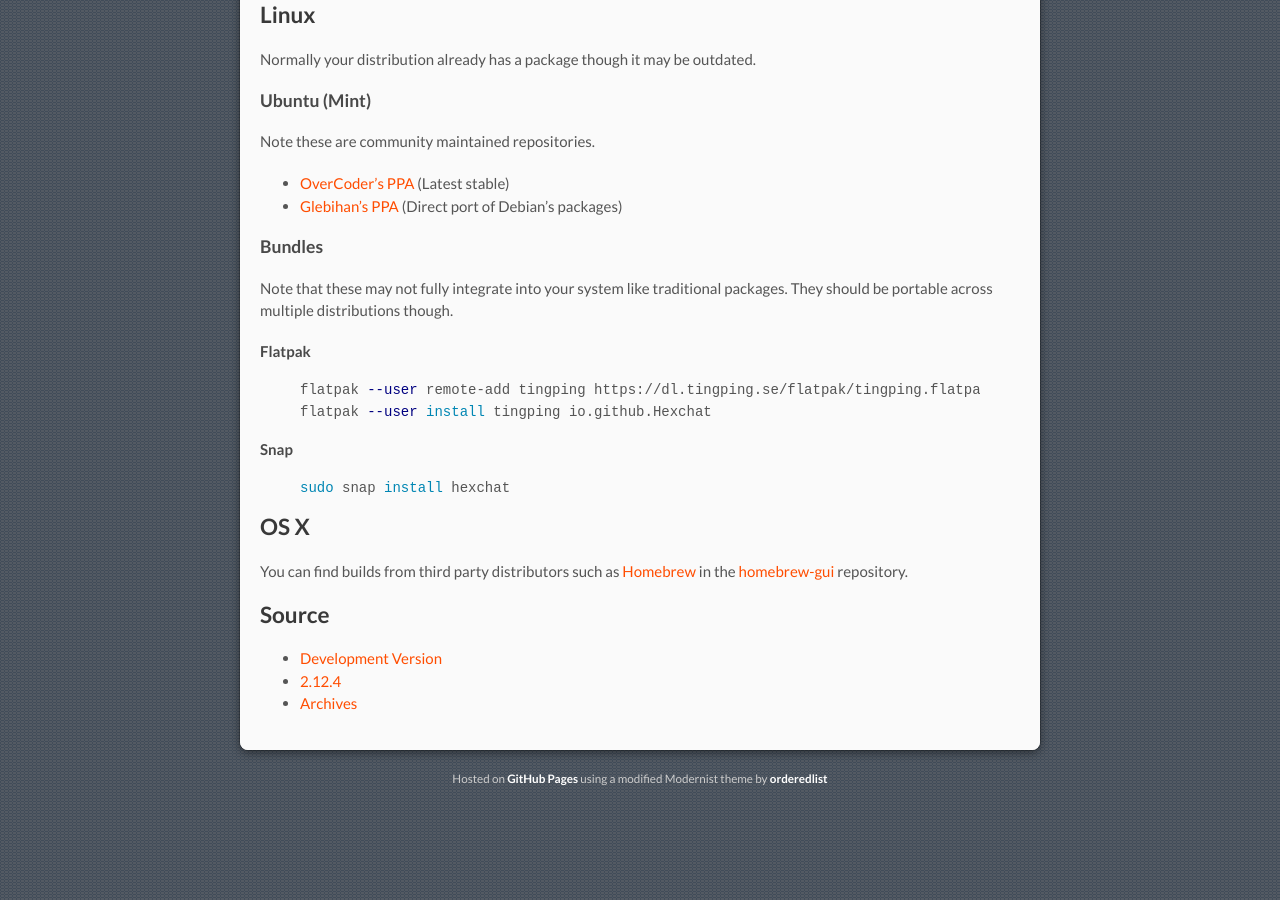
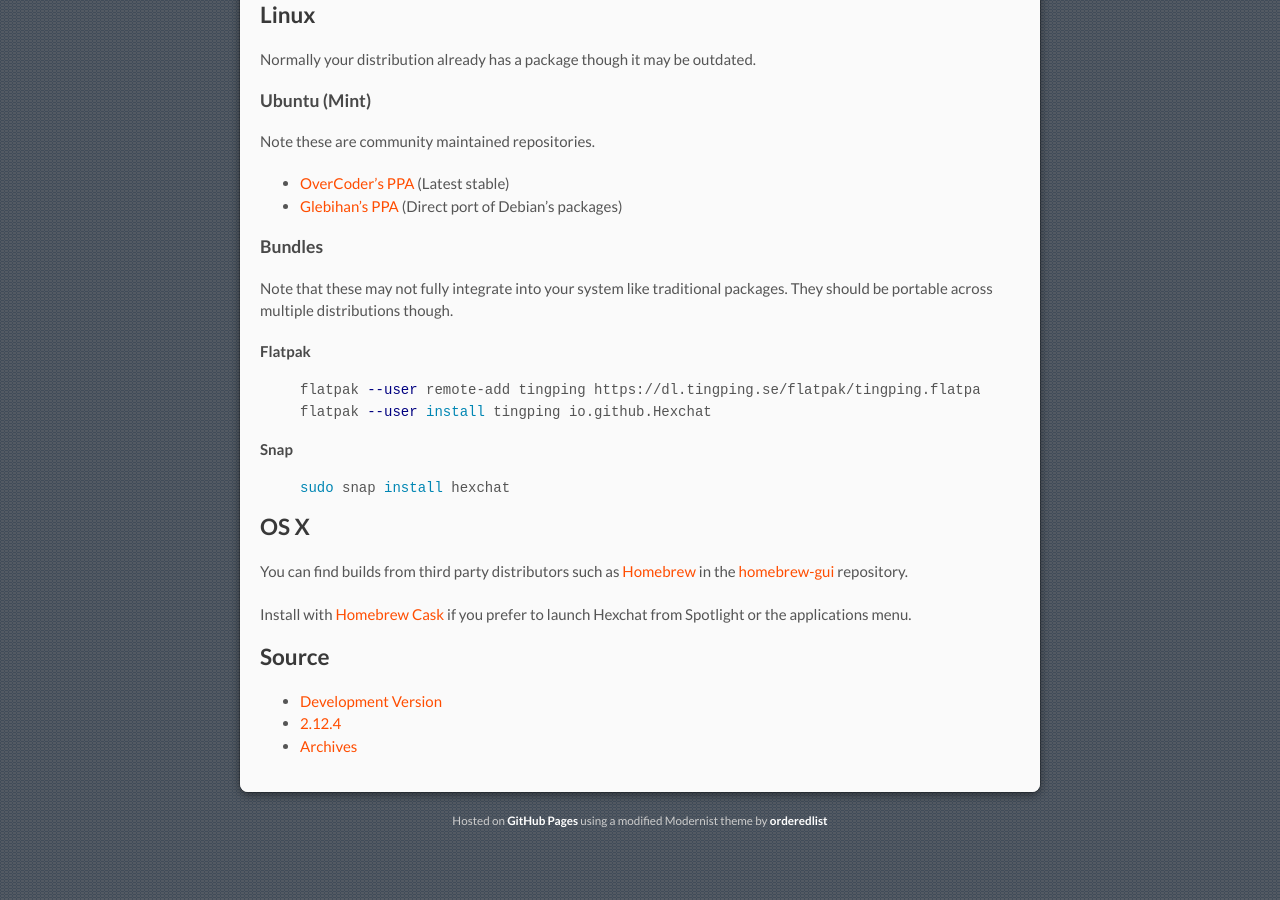
Before and after one commit to hexchat/hexchat.github.com, a Jekyll site: the page built from downloads.md, in a window 1280 px wide and 900 px high, scrolled down 609 px. Built offline with Jekyll 4.4.1, drawn with Linux system fonts in a browser that asks for light colours.

Commit message:
Adding link to homebrew cask
Running hexchat on mac without cask is annoying as you must keep a terminal window open for the process & you can't launch from spotlight. :+1:

```diff
--- a/downloads.md
+++ b/downloads.md
@@ -56,6 +56,8 @@
 
 You can find builds from third party distributors such as [Homebrew](http://brew.sh/) in the [homebrew-gui](https://github.com/Homebrew/homebrew-gui) repository.
 
+Install with [Homebrew Cask](https://caskroom.github.io/) if you prefer to launch Hexchat from Spotlight or the applications menu.
+
 ## Source
 - [Development Version](https://github.com/hexchat/hexchat/archive/master.tar.gz)
 - [{{ site.version }}]({{ site.dl_url }}/hexchat/hexchat-{{ site.version }}.tar.xz)
```
